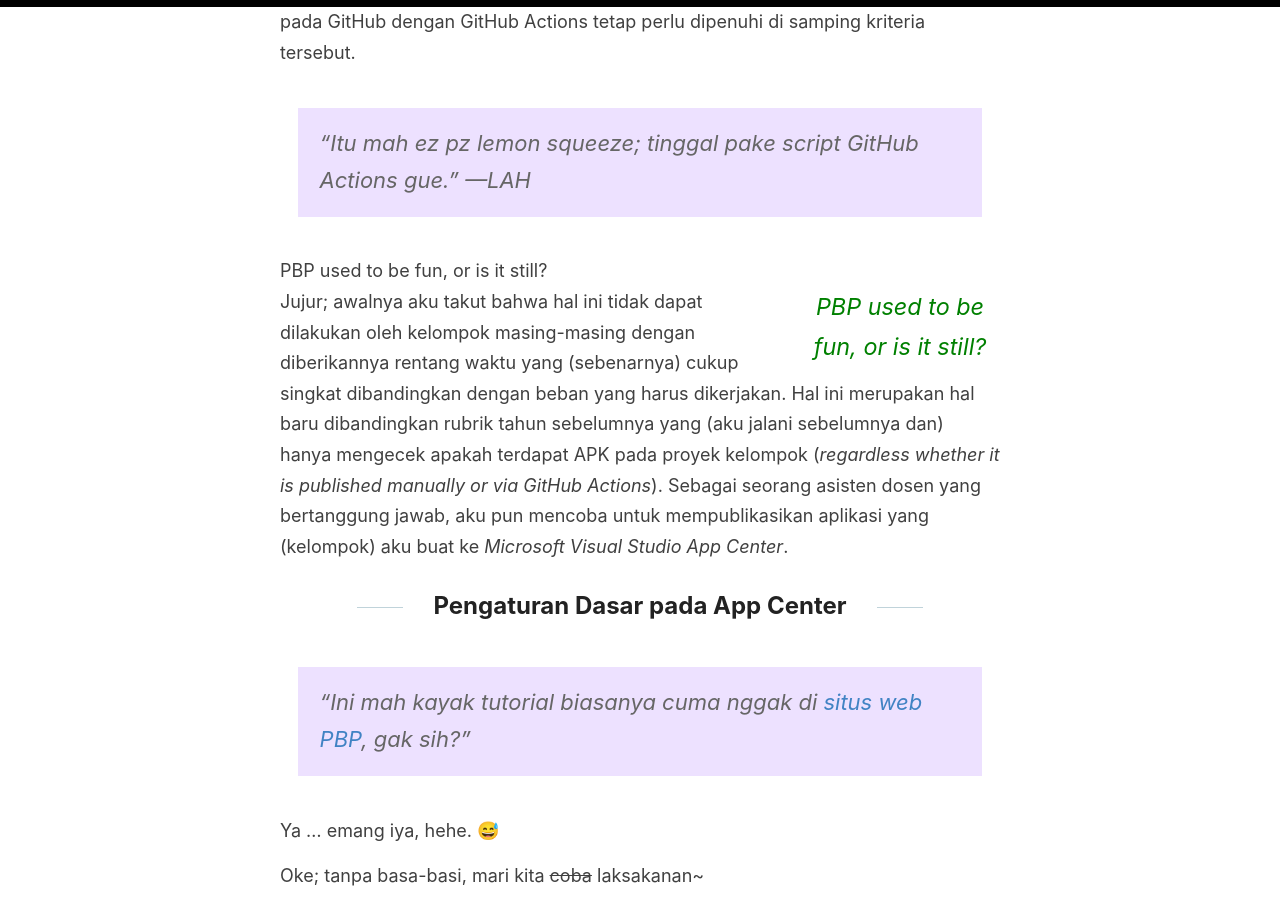
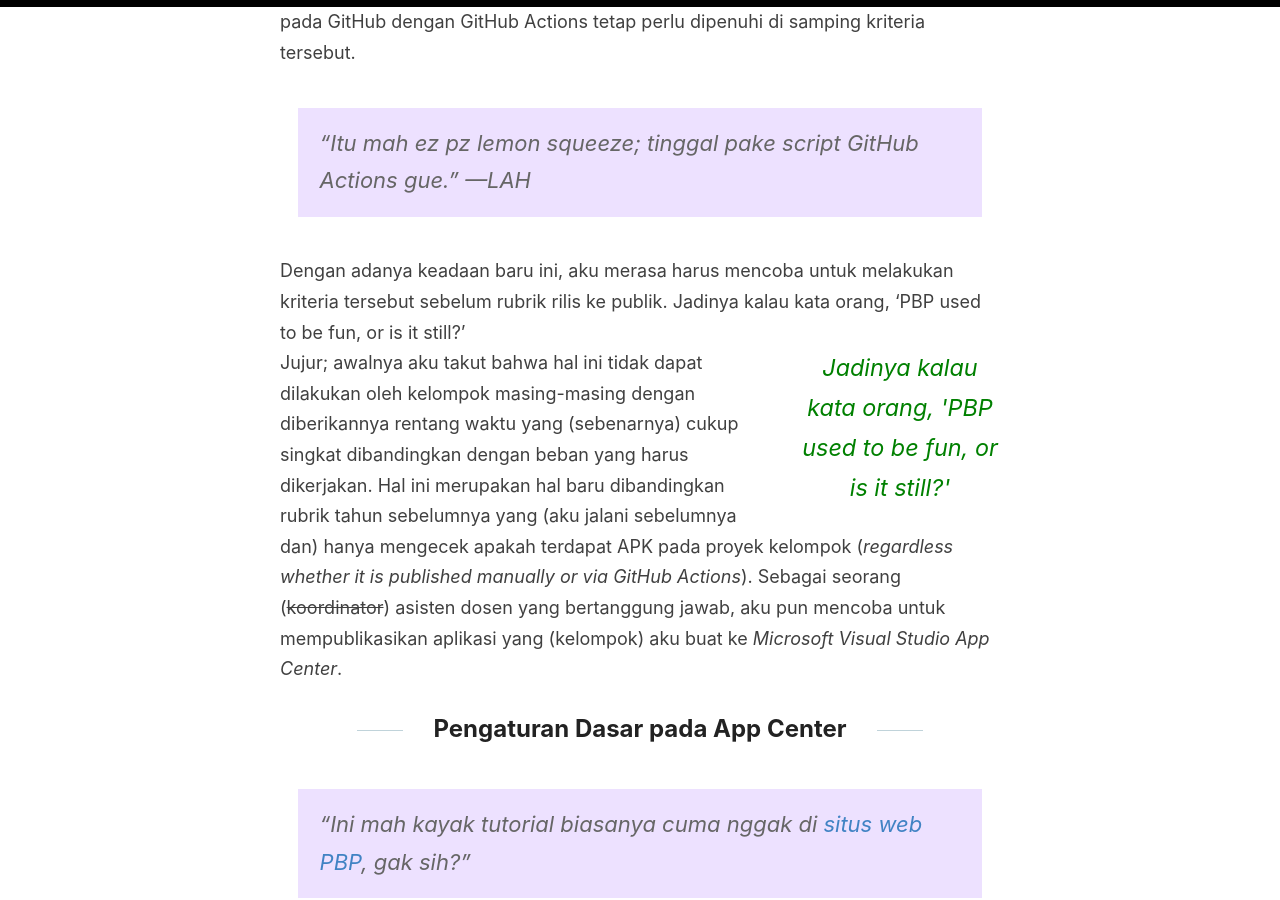
Before and after one commit to determinedguy/cecoret, a Jekyll site: the page built from _posts/2022-11-19-using-app-center-to-publish-flutter-apps.md, in a window 1280 px wide and 900 px high, scrolled down 524 px. Built offline with Jekyll 4.4.1, drawn with Linux system fonts in a browser that asks for light colours.

Commit message:
fix: quotation

```diff
--- a/_posts/2022-11-19-using-app-center-to-publish-flutter-apps.md
+++ b/_posts/2022-11-19-using-app-center-to-publish-flutter-apps.md
@@ -8,7 +8,7 @@ Dengan berlakunya rubrik baru untuk proyek akhir semester pada mata kuliah Pemro
 
 > "Itu mah ez pz lemon squeeze; tinggal pake script GitHub Actions gue." —LAH
 
-{% include pullquote.html quote="PBP used to be fun, or is it still?" %} Jujur; awalnya aku takut bahwa hal ini tidak dapat dilakukan oleh kelompok masing-masing dengan diberikannya rentang waktu yang (sebenarnya) cukup singkat dibandingkan dengan beban yang harus dikerjakan. Hal ini merupakan hal baru dibandingkan rubrik tahun sebelumnya yang (aku jalani sebelumnya dan) hanya mengecek apakah terdapat APK pada proyek kelompok (*regardless whether it is published manually or via GitHub Actions*). Sebagai seorang asisten dosen yang bertanggung jawab, aku pun mencoba untuk mempublikasikan aplikasi yang (kelompok) aku buat ke *Microsoft Visual Studio App Center*.
+Dengan adanya keadaan baru ini, aku merasa harus mencoba untuk melakukan kriteria tersebut sebelum rubrik rilis ke publik. {% include pullquote.html quote="Jadinya kalau kata orang, 'PBP used to be fun, or is it still?'" %} Jujur; awalnya aku takut bahwa hal ini tidak dapat dilakukan oleh kelompok masing-masing dengan diberikannya rentang waktu yang (sebenarnya) cukup singkat dibandingkan dengan beban yang harus dikerjakan. Hal ini merupakan hal baru dibandingkan rubrik tahun sebelumnya yang (aku jalani sebelumnya dan) hanya mengecek apakah terdapat APK pada proyek kelompok (*regardless whether it is published manually or via GitHub Actions*). Sebagai seorang (~~koordinator~~) asisten dosen yang bertanggung jawab, aku pun mencoba untuk mempublikasikan aplikasi yang (kelompok) aku buat ke *Microsoft Visual Studio App Center*.
 
 ## Pengaturan Dasar pada App Center
 
```
